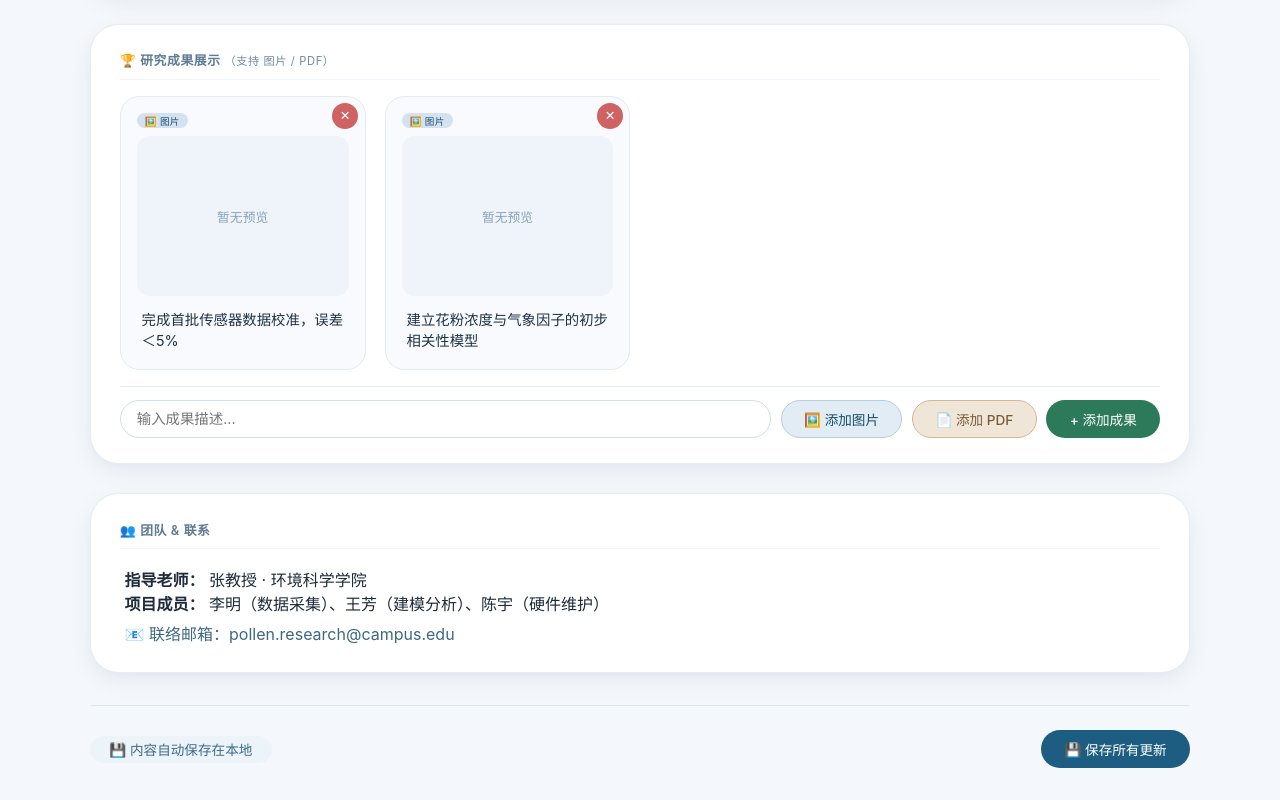
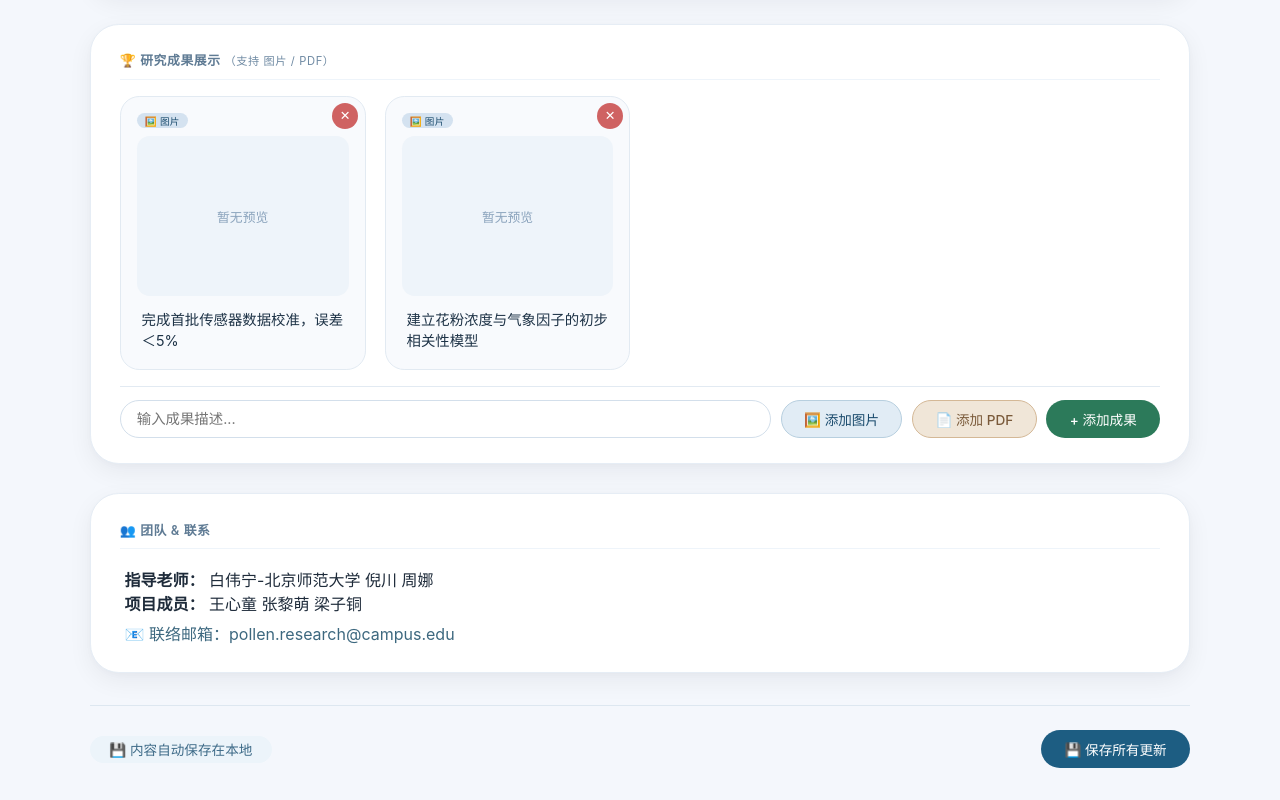
Before and after one commit to Ttwitcher/pollen-project, a plain HTML site: page index.html in a window 1280 px wide. Shown: the part 725-1525 px from the top of the page. Drawn offline with Linux system fonts and the light colour scheme.

Commit message:
Update index.html

```diff
--- a/index.html
+++ b/index.html
@@ -564,8 +564,8 @@
         <div class="card card-full">
             <div class="card-title">👥 团队 & 联系</div>
             <div class="editable" contenteditable="true" id="teamInfo" spellcheck="true">
-                <p><strong>指导老师：</strong> 张教授 · 环境科学学院</p>
-                <p><strong>项目成员：</strong> 李明（数据采集）、王芳（建模分析）、陈宇（硬件维护）</p>
+                <p><strong>指导老师：</strong> 白伟宁-北京师范大学  倪川   周娜</p>
+                <p><strong>项目成员：</strong> 王心童  张黎萌  梁子铜</p>
                 <p style="margin-top:0.4rem; color:#3d687f;">📧 联络邮箱：pollen.research@campus.edu</p>
             </div>
         </div>
```
